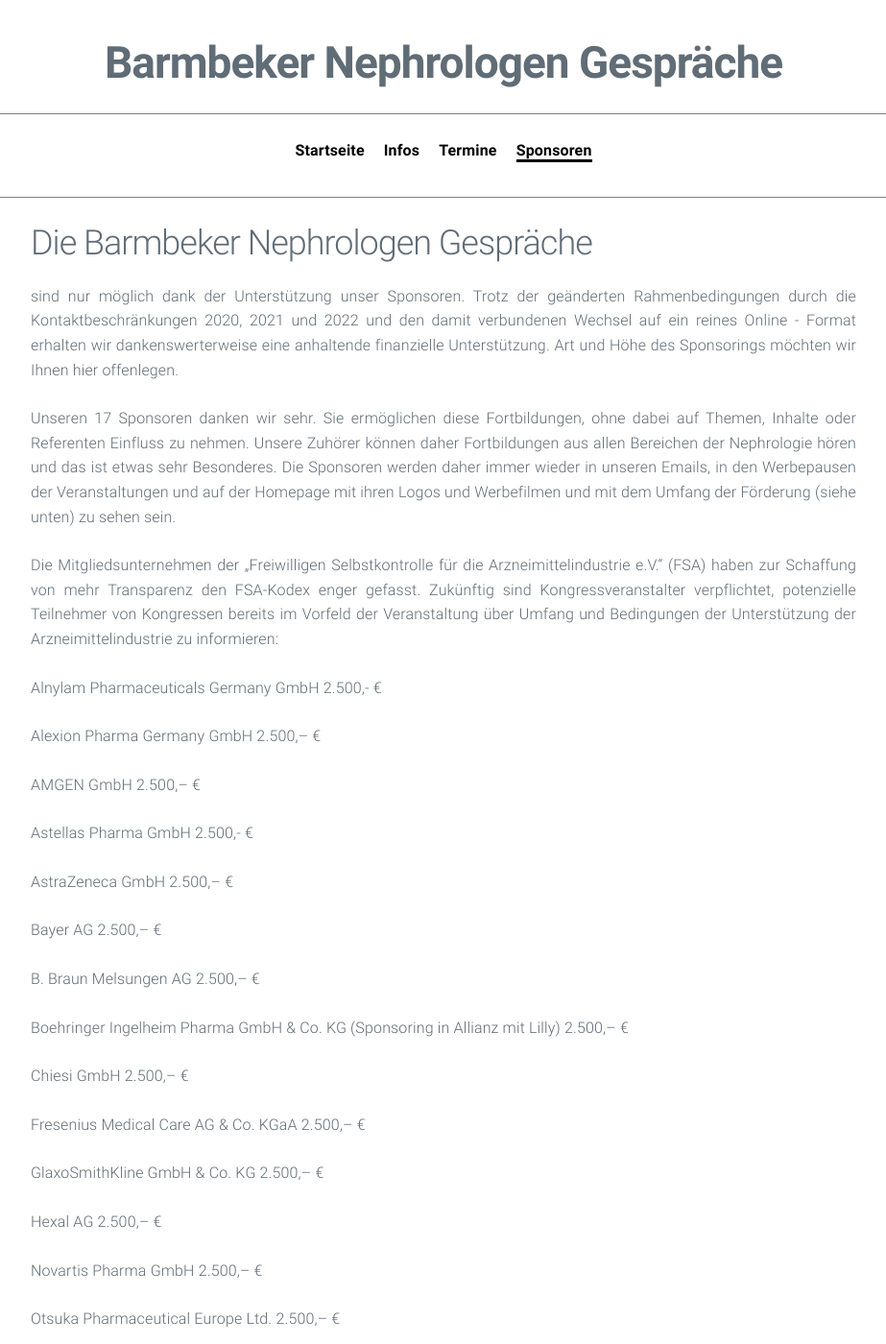
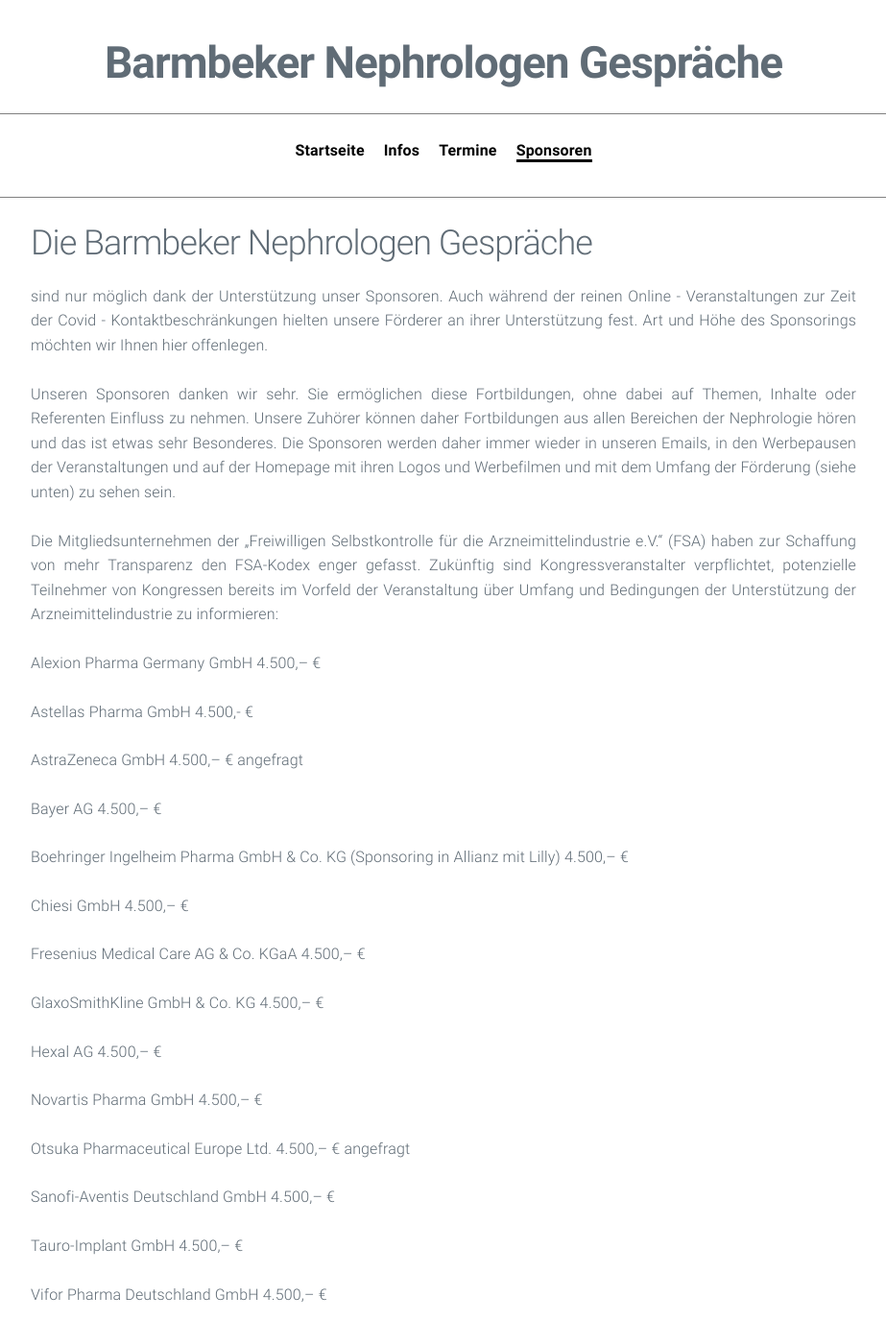
Before and after one commit to manuelpaul86/manuelpaul86.github.io, a Jekyll site: the page built from sponsoren.md, in a window 1280 px wide and 1400 px high. Shown: the whole window at 96% size, without its empty margins (178-1101 px from the left). Built offline with Jekyll 4.4.1, drawn with Linux system fonts in a browser that asks for light colours; some of the changed text lies outside the part shown.

Commit message:
Update sponsoren.md

```diff
--- a/sponsoren.md
+++ b/sponsoren.md
@@ -4,42 +4,37 @@
 ---
 ## Die Barmbeker Nephrologen Gespräche
 
-sind nur möglich dank der Unterstützung unser Sponsoren. Trotz der geänderten Rahmenbedingungen durch die Kontaktbeschränkungen 2020, 2021 und 2022 und den damit verbundenen Wechsel auf ein reines Online - Format erhalten wir dankenswerterweise eine anhaltende finanzielle Unterstützung. Art und Höhe des Sponsorings möchten wir Ihnen hier offenlegen.
+sind nur möglich dank der Unterstützung unser Sponsoren. Auch während der reinen Online - Veranstaltungen zur Zeit der Covid - Kontaktbeschränkungen hielten unsere Förderer an ihrer Unterstützung fest. Art und Höhe des Sponsorings möchten wir Ihnen hier offenlegen.
 
-Unseren 17 Sponsoren danken wir sehr. Sie ermöglichen diese Fortbildungen, ohne dabei auf Themen, Inhalte oder Referenten Einfluss zu nehmen. Unsere Zuhörer können daher Fortbildungen aus allen Bereichen der Nephrologie hören und das ist etwas sehr Besonderes. Die Sponsoren werden daher immer wieder in unseren Emails, in den Werbepausen der Veranstaltungen und auf der Homepage mit ihren Logos und Werbefilmen und mit dem Umfang der Förderung (siehe unten) zu sehen sein.
+Unseren Sponsoren danken wir sehr. Sie ermöglichen diese Fortbildungen, ohne dabei auf Themen, Inhalte oder Referenten Einfluss zu nehmen. Unsere Zuhörer können daher Fortbildungen aus allen Bereichen der Nephrologie hören und das ist etwas sehr Besonderes. Die Sponsoren werden daher immer wieder in unseren Emails, in den Werbepausen der Veranstaltungen und auf der Homepage mit ihren Logos und Werbefilmen und mit dem Umfang der Förderung (siehe unten) zu sehen sein.
 
 Die Mitgliedsunternehmen der „Freiwilligen Selbstkontrolle für die Arzneimittelindustrie e.V.“ (FSA) haben zur Schaffung von mehr Transparenz den FSA-Kodex enger gefasst. Zukünftig sind Kongressveranstalter verpflichtet, potenzielle Teilnehmer von Kongressen bereits im Vorfeld der Veranstaltung über Umfang und Bedingungen der Unterstützung der Arzneimittelindustrie zu informieren:
 
-Alnylam Pharmaceuticals Germany GmbH 2.500,- €
 
-Alexion Pharma Germany GmbH 2.500,– €
+Alexion Pharma Germany GmbH 4.500,– €
 
-AMGEN GmbH 2.500,– €
+Astellas Pharma GmbH 4.500,- €
 
-Astellas Pharma GmbH 2.500,- €
+AstraZeneca GmbH 4.500,– € angefragt
 
-AstraZeneca GmbH 2.500,– €
+Bayer AG 4.500,– €
 
-Bayer AG 2.500,– €
+Boehringer Ingelheim Pharma GmbH & Co. KG (Sponsoring in Allianz mit Lilly) 4.500,– €
 
-B. Braun Melsungen AG 2.500,– €
+Chiesi GmbH 4.500,– €
 
-Boehringer Ingelheim Pharma GmbH & Co. KG (Sponsoring in Allianz mit Lilly) 2.500,– €
+Fresenius Medical Care AG & Co. KGaA 4.500,– €
 
-Chiesi GmbH 2.500,– €
+GlaxoSmithKline GmbH & Co. KG 4.500,– €
 
-Fresenius Medical Care AG & Co. KGaA 2.500,– €
+Hexal AG 4.500,– €
 
-GlaxoSmithKline GmbH & Co. KG 2.500,– €
+Novartis Pharma GmbH 4.500,– €
 
-Hexal AG 2.500,– €
+Otsuka Pharmaceutical Europe Ltd. 4.500,– € angefragt
 
-Novartis Pharma GmbH 2.500,– €
+Sanofi-Aventis Deutschland GmbH 4.500,– €
 
-Otsuka Pharmaceutical Europe Ltd. 2.500,– €
+Tauro-Implant GmbH 4.500,– €
 
-Sanofi-Aventis Deutschland GmbH 2.500,– €
-
-Tauro-Implant GmbH 2.500,– €
-
-Vifor Pharma Deutschland GmbH 2.500,– €
+Vifor Pharma Deutschland GmbH 4.500,– €
```
